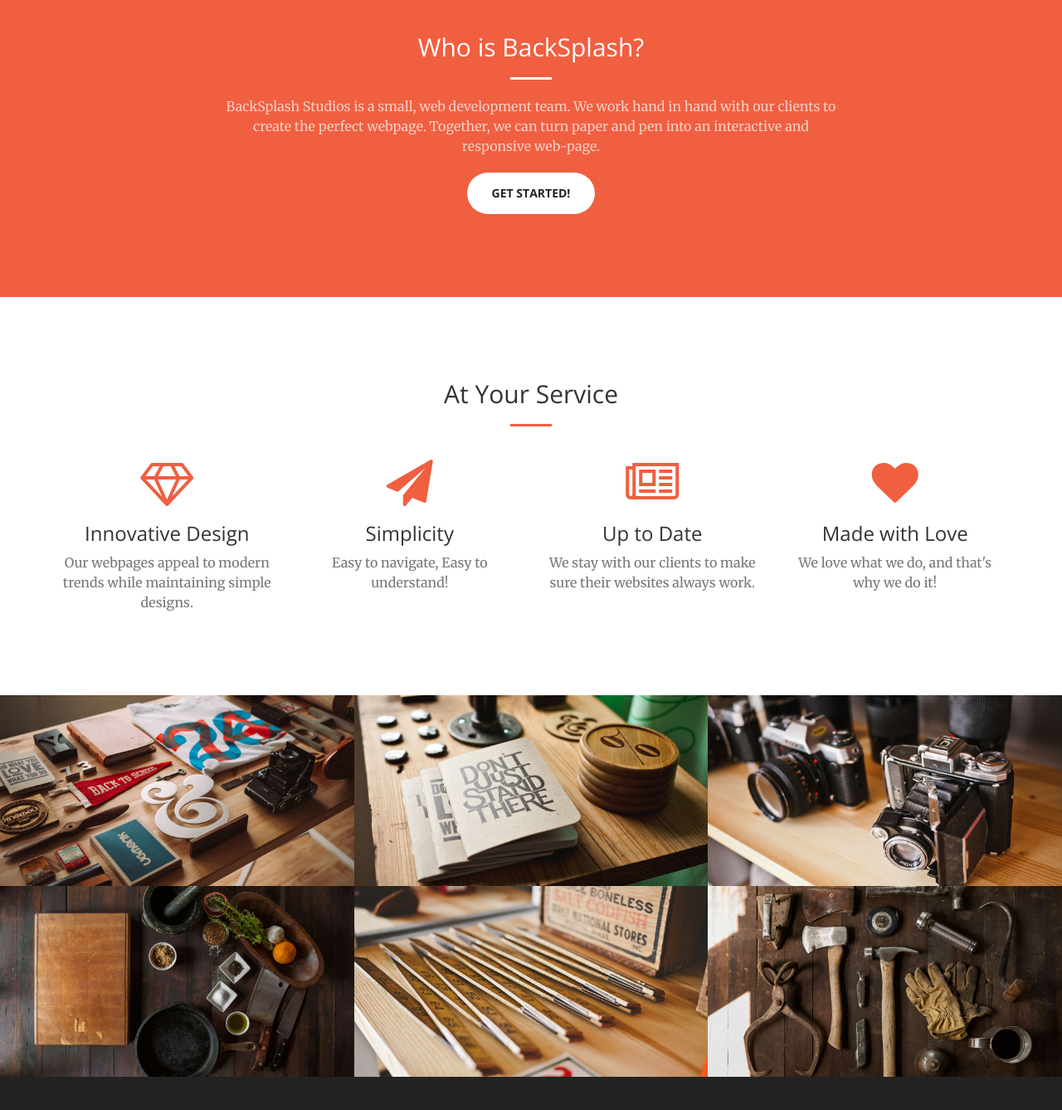
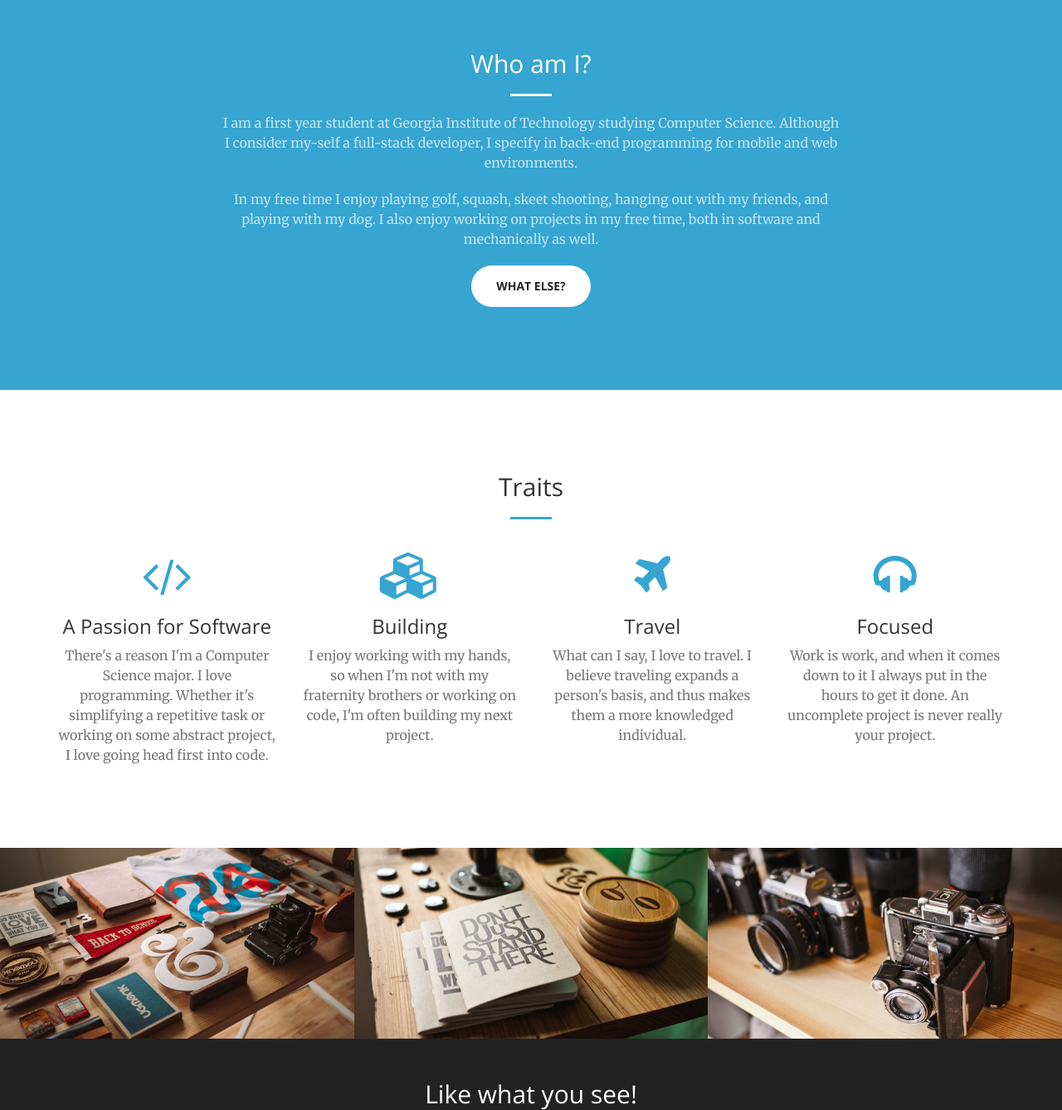
Before and after one commit to Zighome24/zighome24.github.io, a website: page index.html in a window 1280 px wide. Shown: the part 860-2198 px from the top of the page at 83% size. Drawn offline with nearby package versions, Linux system fonts and the light colour scheme.

Commit message:
revitalization of webpage 1

```diff
--- /dev/null
+++ b/data/stuff.txt
@@ -0,0 +1 @@
+I am a first year student at Georgia Institute of Technology studying Computer Science.
--- a/index.html
+++ b/index.html
@@ -59,7 +59,7 @@
                         <a class="page-scroll" href="#about">About</a>
                     </li>
                     <li>
-                        <a class="page-scroll" href="#services">Services</a>
+                        <a class="page-scroll" href="#traits">traits</a>
                     </li>
                     <li>
                         <a class="page-scroll" href="#portfolio">Portfolio</a>
@@ -90,21 +90,29 @@
     <section class="bg-primary" id="about">
         <div class="container">
             <div class="row">
+                <img src="img/" alt="" />
+            </div>
+            <div class="row">
                 <div class="col-lg-8 col-lg-offset-2 text-center">
-                    <h2 class="section-heading">Who is BackSplash?</h2>
+                    <h2 class="section-heading">Who am I?</h2>
                     <hr class="light">
-                    <p class="text-faded">BackSplash Studios is a small, web development team. We work hand in hand with our clients to create the perfect webpage. Together, we can turn paper and pen into an interactive and responsive web-page.</p>
-                    <a href="#services" class="page-scroll btn btn-default btn-xl sr-button">Get Started!</a>
+                    <p class="text-faded">
+                        I am a first year student at Georgia Institute of Technology studying Computer Science. Although I consider my-self a full-stack developer, I specify in back-end programming for mobile and web environments.
+                    </p>
+                    <p class="text-faded">
+                        In my free time I enjoy playing golf, squash, skeet shooting, hanging out with my friends, and playing with my dog. I also enjoy working on projects in my free time, both in software and mechanically as well.
+                    </p>
+                    <a href="#traits" class="page-scroll btn btn-default btn-xl sr-button">What else?</a>
                 </div>
             </div>
         </div>
     </section>
 
-    <section id="services">
+    <section id="traits">
         <div class="container">
             <div class="row">
                 <div class="col-lg-12 text-center">
-                    <h2 class="section-heading">At Your Service</h2>
+                    <h2 class="section-heading">Traits</h2>
                     <hr class="primary">
                 </div>
             </div>
@@ -113,30 +121,30 @@
             <div class="row">
                 <div class="col-lg-3 col-md-6 text-center">
                     <div class="service-box">
-                        <i class="fa fa-4x fa-diamond text-primary sr-icons"></i>
-                        <h3>Innovative Design</h3>
-                        <p class="text-muted">Our webpages appeal to modern trends while maintaining simple designs.</p>
+                        <i class="fa fa-4x fa-code text-primary sr-icons"></i>
+                        <h3>A Passion for Software</h3>
+                        <p class="text-muted">There's a reason I'm a Computer Science major. I love programming. Whether it's simplifying a repetitive task or working on some abstract project, I love going head first into code.</p>
                     </div>
                 </div>
                 <div class="col-lg-3 col-md-6 text-center">
                     <div class="service-box">
-                        <i class="fa fa-4x fa-paper-plane text-primary sr-icons"></i>
-                        <h3>Simplicity</h3>
-                        <p class="text-muted">Easy to navigate, Easy to understand!</p>
+                        <i class="fa fa-4x fa-cubes text-primary sr-icons"></i>
+                        <h3>Building</h3>
+                        <p class="text-muted">I enjoy working with my hands, so when I'm not with my fraternity brothers or working on code, I'm often building my next project.</p>
                     </div>
                 </div>
                 <div class="col-lg-3 col-md-6 text-center">
                     <div class="service-box">
-                        <i class="fa fa-4x fa-newspaper-o text-primary sr-icons"></i>
-                        <h3>Up to Date</h3>
-                        <p class="text-muted">We stay with our clients to make sure their websites always work.</p>
+                        <i class="fa fa-4x fa-plane text-primary sr-icons"></i>
+                        <h3>Travel</h3>
+                        <p class="text-muted">What can I say, I love to travel. I believe traveling expands a person's basis, and thus makes them a more knowledged individual.</p>
                     </div>
                 </div>
                 <div class="col-lg-3 col-md-6 text-center">
                     <div class="service-box">
-                        <i class="fa fa-4x fa-heart text-primary sr-icons"></i>
-                        <h3>Made with Love</h3>
-                        <p class="text-muted">We love what we do, and that's why we do it!</p>
+                        <i class="fa fa-4x fa-headphones text-primary sr-icons"></i>
+                        <h3>Focused</h3>
+                        <p class="text-muted">Work is work, and when it comes down to it I always put in the hours to get it done. An uncomplete project is never really your project.</p>
                     </div>
                 </div>
             </div>
@@ -191,51 +199,6 @@
                         </div>
                     </a>
                 </div>
-                <div class="col-lg-4 col-sm-6">
-                    <a href="img/portfolio/fullsize/4.jpg" class="portfolio-box">
-                        <img src="img/portfolio/thumbnails/4.jpg" class="img-responsive" alt="">
-                        <div class="portfolio-box-caption">
-                            <div class="portfolio-box-caption-content">
-                                <div class="project-category text-faded">
-                                    Category
-                                </div>
-                                <div class="project-name">
-                                    Project Name
-                                </div>
-                            </div>
-                        </div>
-                    </a>
-                </div>
-                <div class="col-lg-4 col-sm-6">
-                    <a href="img/portfolio/fullsize/5.jpg" class="portfolio-box">
-                        <img src="img/portfolio/thumbnails/5.jpg" class="img-responsive" alt="">
-                        <div class="portfolio-box-caption">
-                            <div class="portfolio-box-caption-content">
-                                <div class="project-category text-faded">
-                                    Category
-                                </div>
-                                <div class="project-name">
-                                    Project Name
-                                </div>
-                            </div>
-                        </div>
-                    </a>
-                </div>
-                <div class="col-lg-4 col-sm-6">
-                    <a href="img/portfolio/fullsize/6.jpg" class="portfolio-box">
-                        <img src="img/portfolio/thumbnails/6.jpg" class="img-responsive" alt="">
-                        <div class="portfolio-box-caption">
-                            <div class="portfolio-box-caption-content">
-                                <div class="project-category text-faded">
-                                    Category
-                                </div>
-                                <div class="project-name">
-                                    Project Name
-                                </div>
-                            </div>
-                        </div>
-                    </a>
-                </div>
             </div>
         </div>
     </section>
@@ -273,7 +236,7 @@
     <script src="js/jquery.js"></script>
 
     <!-- Bootstrap Core JavaScript -->
-    <script src="js/bootstrap.min.js"></script>
+    <script src="js/bootstrap.js"></script>
 
     <!-- Plugin JavaScript -->
     <script src="js/scrollreveal.min.js"></script>
@@ -284,6 +247,9 @@
     <!-- Custom Theme JavaScript -->
     <script src="js/creative.js"></script>
 
+    <!-- Custom JavaScript -->
+    <script src="js/app.js"></script>
+
 </body>
 
 </html>
--- /dev/null
+++ b/js/app.js
@@ -0,0 +1,5 @@
+/*!
+ * Custom Web Page JavaScript
+ * Justin Ziegler
+ *
+ */
--- a/less/variables.less
+++ b/less/variables.less
@@ -1,4 +1,4 @@
 // Variables
 
-@theme-primary: #F05F40;
+@theme-primary: #36A5D1;
 @theme-dark: #222;
```
Also changed, not shown: css/creative.css, css/creative.min.css.
